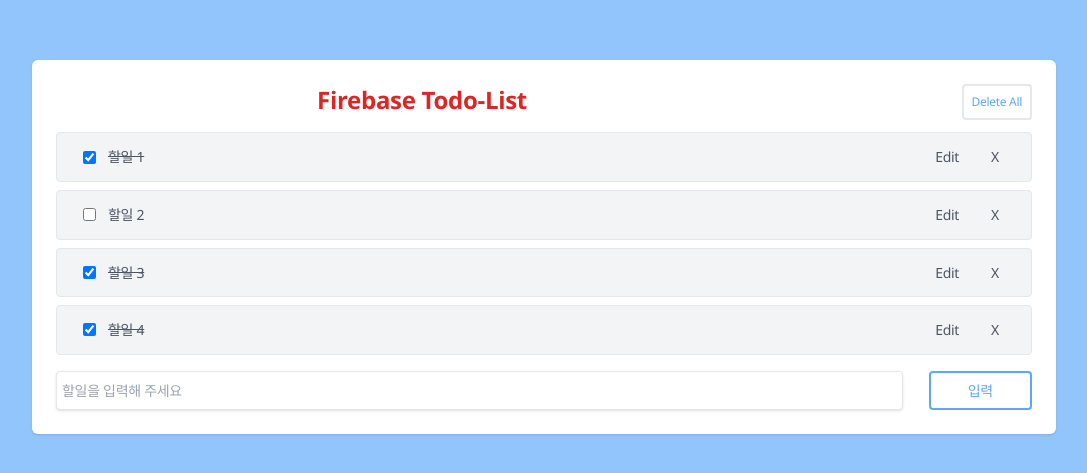
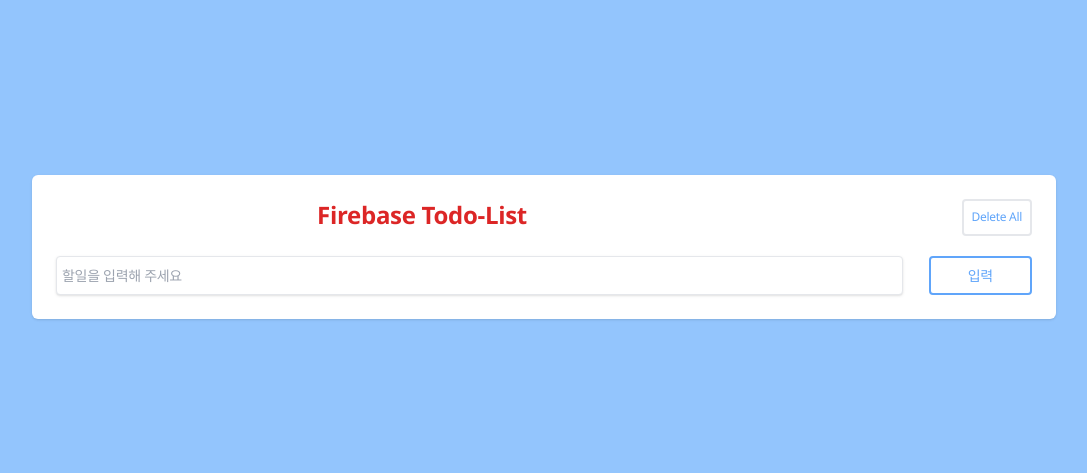
Before and after one commit to ELLY314/fb-todo, a React (Create React App) app: page / in a window 1280 px wide. Shown: the part 153-626 px from the top of the page, without its empty margins (96-1183 px from the left). Built offline with nearby package versions, Linux system fonts and the light colour scheme.

Commit message:
feat : 로컬스토리지 적용

```diff
--- a/src/App.js
+++ b/src/App.js
@@ -4,17 +4,15 @@
 import Form from "./components/Form";
 
 function App() {
-  console.log("App 랜더링");
-  // 더미 데이터 state변수
-  const [todoData, setTodoData] = useState([
-    { id: 1, title: "할일 1", completed: true },
-    { id: 2, title: "할일 2", completed: false },
-    { id: 3, title: "할일 3", completed: true },
-    { id: 4, title: "할일 4", completed: true },
-  ]);
+  // console.log("App 랜더링");
+  // 로컬 데이터 state변수
+  const initTodoData = localStorage.getItem("fbTodoData") ? JSON.parse(localStorage.getItem("fbTodoData")) : [];
+  const [todoData, setTodoData] = useState(initTodoData);
 
   const handleRemoveClick = () => {
     setTodoData([]);
+    // 로컬스토리지 초기화
+    localStorage.setItem("fbTodoData", JSON.stringify([]));
   };
 
   return (
--- a/src/components/Form.js
+++ b/src/components/Form.js
@@ -21,6 +21,8 @@
     // state 저장한다. 화면 리랜더링 된다.
     // todoData 에 추가.
     setTodoData([...todoData, newTodo]);
+    // 로컬스토리지 저장
+    localStorage.setItem("fbTodoData", JSON.stringify(todoData));
     setValue("");
   };
   return (
--- a/src/components/List.js
+++ b/src/components/List.js
@@ -2,7 +2,7 @@
 import ListItem from "./ListItem";
 
 const List = ({ todoData, setTodoData }) => {
-  console.log("List 랜더링");
+  // console.log("List 랜더링");
 
   return (
     <div>
--- a/src/components/ListItem.js
+++ b/src/components/ListItem.js
@@ -24,6 +24,8 @@
     // 3. 배열의 고차함수 중 filter를 사용
     const newTodoData = todoData.filter(item => item.id !== _id);
     setTodoData(newTodoData);
+    // 로컬스토리지 저장
+    localStorage.setItem("fbTodoData", JSON.stringify(newTodoData));
   };
   const handleEditClick = _id => {
     console.log(_id);
@@ -43,6 +45,8 @@
       return item;
     });
     setTodoData(newTodoData);
+    // 로컬스토리지 저장
+    localStorage.setItem("fbTodoData", JSON.stringify(newTodoData));
     setIsEdit(false);
   };
   const handleCompleteChange = _id => {
@@ -57,6 +61,8 @@
       return item;
     });
     setTodoData(newTodoData);
+    // 로컬스토리지 저장
+    localStorage.setItem("fbTodoData", JSON.stringify(newTodoData));
   };
 
   if (isEdit) {
```
